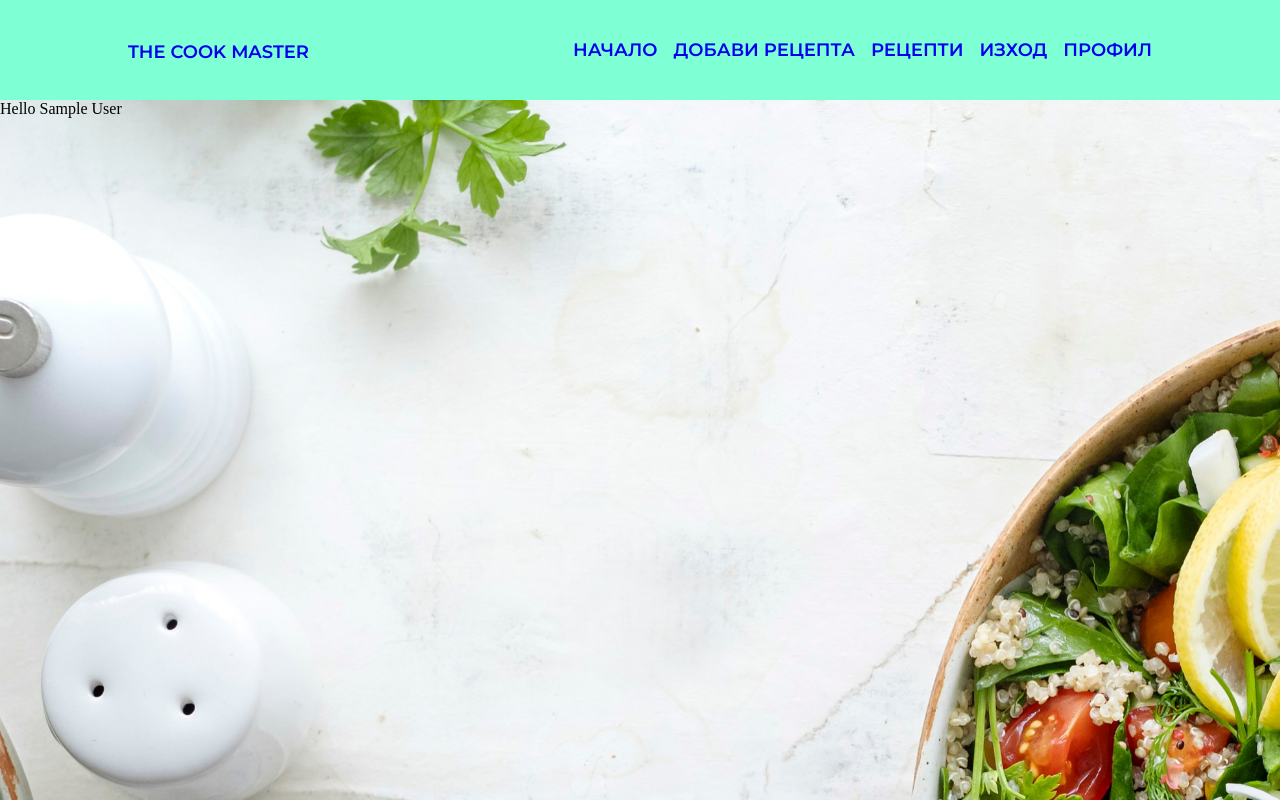
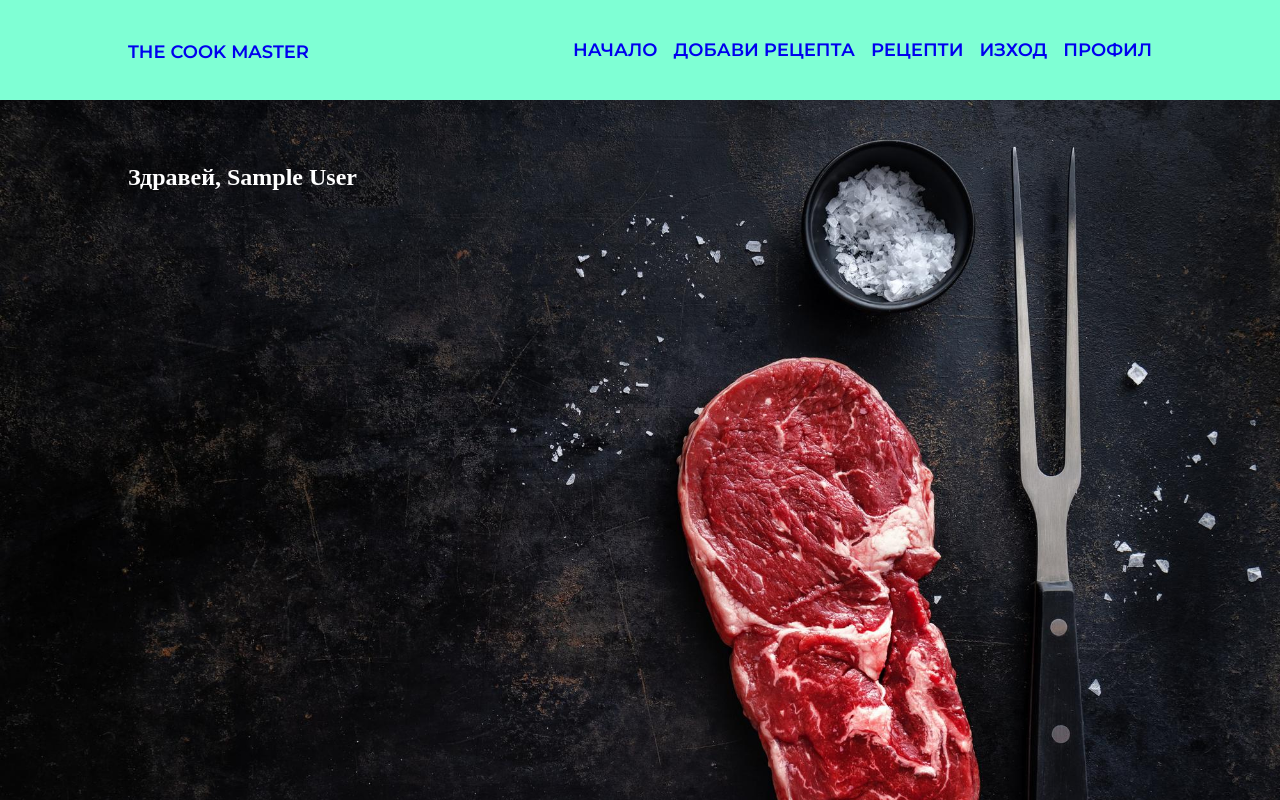
Before and after one commit to LachezarUzunov/react-cooking-app, a React (Create React App) app in the folder frontend/: page /profil in a window 1280 px wide. Shown: the top 800 px of the page. Built offline with nearby package versions, Linux system fonts and the light colour scheme; sample sign-in values are in the browser's storage.

Commit message:
Updating MyProfile

```diff
--- a/frontend/src/components/profile/MyProfile.js
+++ b/frontend/src/components/profile/MyProfile.js
@@ -6,7 +6,9 @@ const MyProfile = () => {
 
   return (
     <main className={classes.background}>
-      <div>Hello {user.name}</div>
+      <section className={classes.profile_section}>
+        <h1 className={classes.profile_name}>Здравей, {user.name}</h1>
+      </section>
     </main>
   );
 };
--- a/frontend/src/components/profile/MyProfile.module.css
+++ b/frontend/src/components/profile/MyProfile.module.css
@@ -1,6 +1,16 @@
 .background {
-  background-image: url("../../assets/veggie-quinoa.jpg");
-  height: 110vh;
+  background-image: url("../../assets/fresh-raw-meat.jpg");
+  height: 100vh;
   background-size: cover;
   background-repeat: no-repeat;
 }
+
+.profile_section {
+  max-width: 560px;
+  margin-left: 10%;
+  padding-top: 4rem;
+}
+
+.profile_name {
+  color: white;
+}
```
